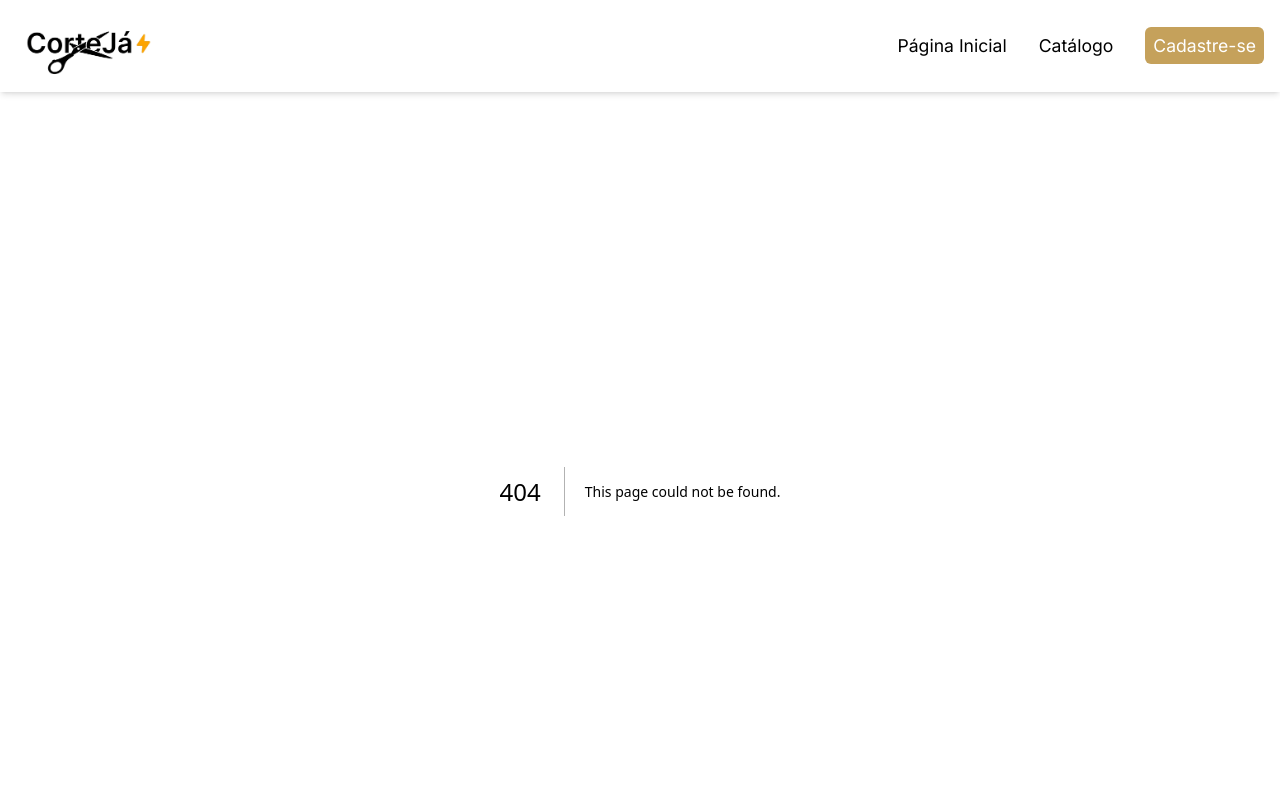
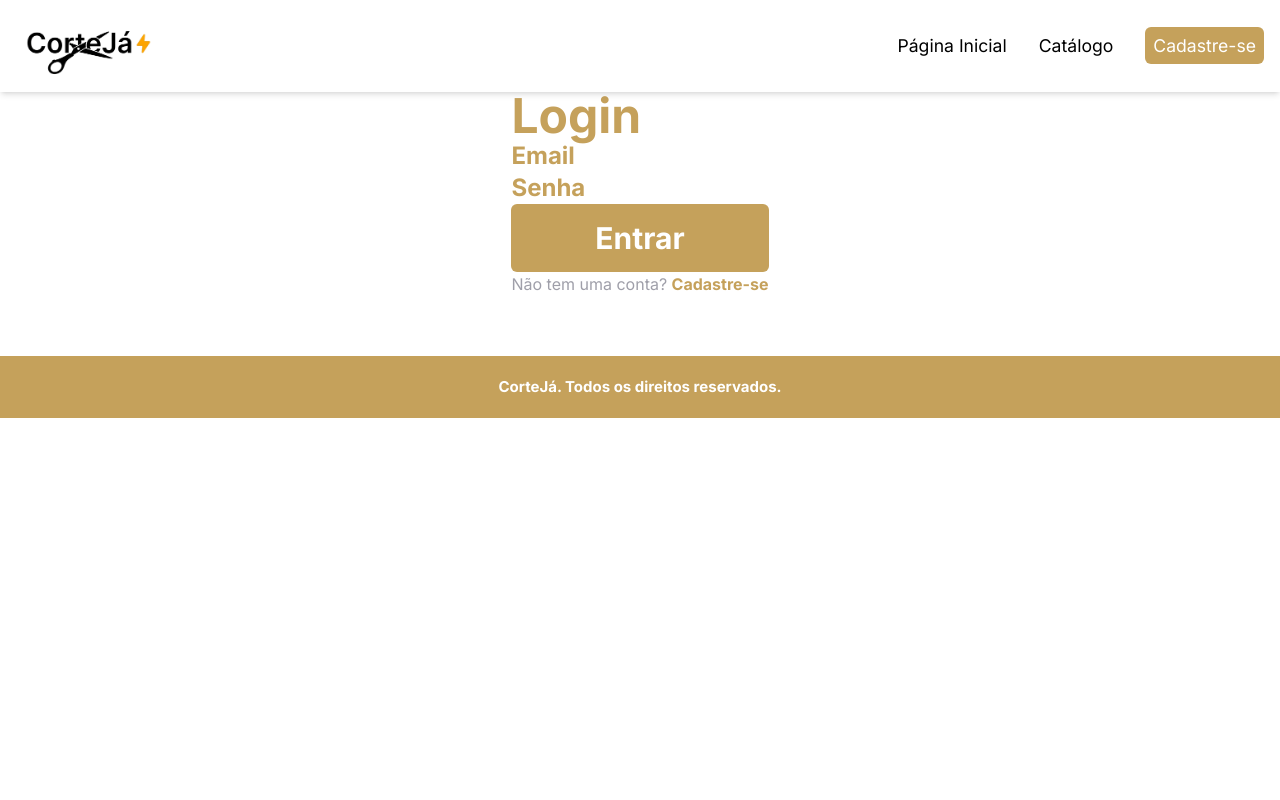
Before and after one commit to Thiago013v/projeto-corte-ja, a Next.js app: page /login in a window 1280 px wide. Before the commit this address had no page. Shown: the top 800 px of the page. Built offline with nearby package versions, Linux system fonts and the light colour scheme.

Commit message:
Página de login iniciada

```diff
--- /dev/null
+++ b/src/app/login/page.tsx
@@ -0,0 +1,38 @@
+import Link from "next/link";
+
+export default function Login() {
+  return (
+    <main className="flex flex-col justify-center items-center">
+      <div className="flex flex-col">
+        <h1 className="text-5xl text-secondary font-bold">Login</h1>
+
+        <div className="flex flex-col gap-2">
+          <label htmlFor="email" className="text-2xl text-secondary font-bold">
+            Email
+          </label>
+          {/* Aqui ficará o componente de Input do Shadcn */}
+        </div>
+        <div className="flex flex-col gap-2">
+          <label
+            htmlFor="password"
+            className="text-2xl text-secondary font-bold"
+          >
+            Senha
+          </label>
+          {/* Aqui ficará o componente de Input do Shadcn */}
+        </div>
+
+        <button className="p-4 bg-secondary text-surface font-bold text-3xl rounded-md">
+          Entrar
+        </button>
+
+        <p className="text-zinc-400">
+          Não tem uma conta?{" "}
+          <Link className="text-secondary font-bold" href="/login">
+            Cadastre-se
+          </Link>
+        </p>
+      </div>
+    </main>
+  );
+}
```
